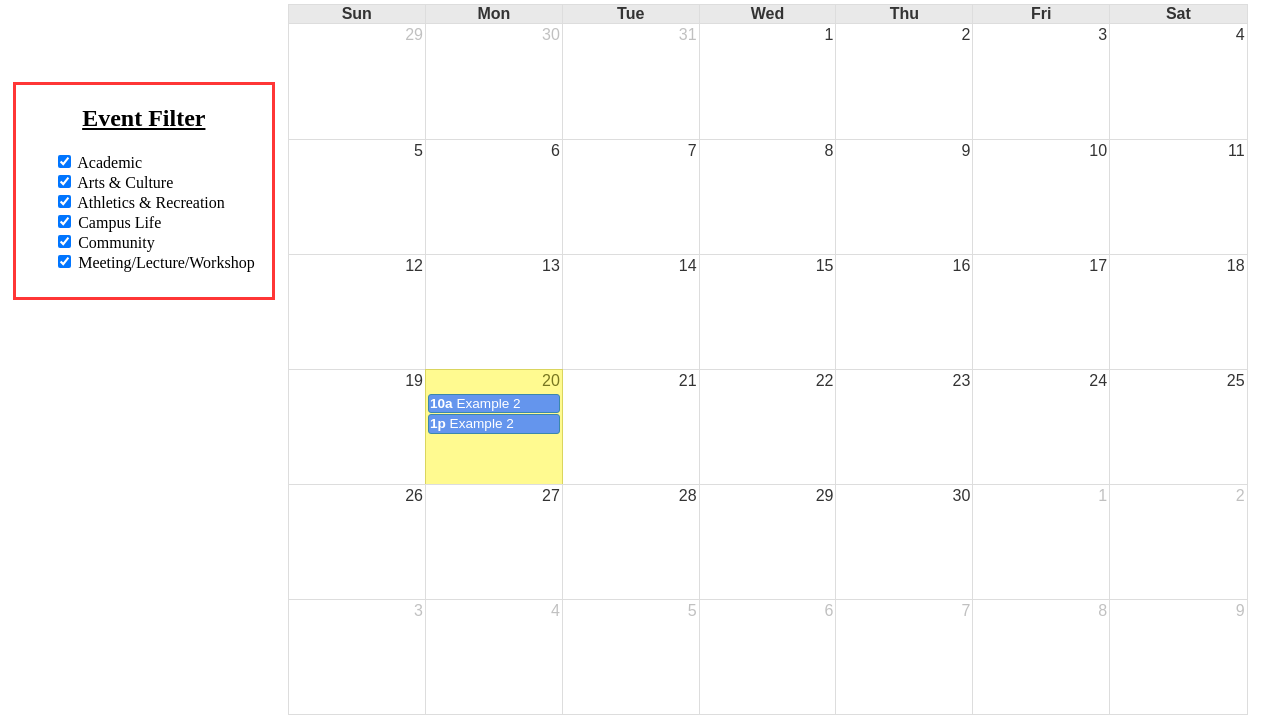
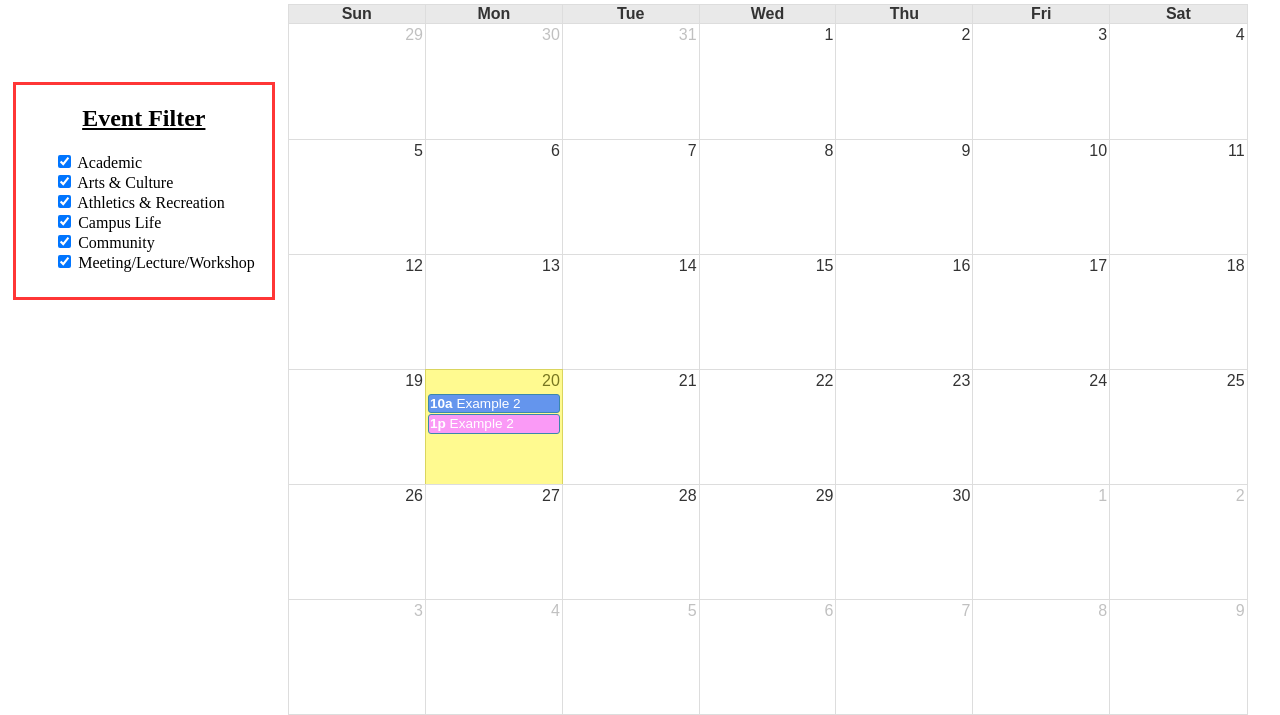
Before and after one commit to fhcsulb/448Project, a website: page website/index.html in a window 1280 px wide. Shown: the part 1010-1725 px from the top of the page. Drawn offline with nearby package versions, Linux system fonts and the light colour scheme; files whose address does not match are found by name.

Commit message:
Event color detection added.

```diff
--- a/website/app.js
+++ b/website/app.js
@@ -7,6 +7,32 @@ $(document).ready(function() {
             if(events.type == 'Academic') {
                 element.css('background-color', '#6495ED');
             }
+
+            if(events.type == 'Arts & Culture') {
+              element.css('background-color', '#FF9300');
+          }
+
+          if(events.type == 'Athletics & Recreation') {
+            element.css('background-color', '#1BFF00');
+        }
+
+        if(events.type == 'CampusLife') {
+          element.css('background-color', '#BB3358');
+      }
+
+      if(events.type == 'Community') {
+        element.css('background-color', '#FAD69A');
+    }
+
+
+    if(events.type == 'Meeting/Lecture/Workshop') {
+      element.css('background-color', '#FA9AF6');
+  }
+
+
+
+
+
 
             return filter(events);
         },
@@ -38,7 +64,7 @@ $(document).ready(function() {
   start: '2017-11-20 13:00',
   end: '2017-11-20 16:00',
   title: 'Example 2',
-  type: 'Academic',
+  type: 'Meeting/Lecture/Workshop',
 
 },
 
--- a/website/index.html
+++ b/website/index.html
@@ -1,6 +1,10 @@
 <!DOCTYPE html>
 <html>
   <head>
+
+
+
+
     <!-- JS Dependencies -->
     <link rel='stylesheet' href='fullcalendar-3.6.2/fullcalendar.css' />
     <link rel='stylesheet' href='style.css' />
@@ -28,13 +32,13 @@
        <br>
 
        <label>
-          <input class = 'eventFilter' type = "checkbox" value = "Arts&Culture"  checked> Arts & Culture
+          <input class = 'eventFilter' type = "checkbox" value = "Arts & Culture"  checked> Arts & Culture
       </label>
 
       <br>
 
       <label>
-          <input class = 'eventFilter' type = "checkbox" value = "Athletics&Recreation"  checked> Athletics & Recreation
+          <input class = 'eventFilter' type = "checkbox" value = "Athletics & Recreation"  checked> Athletics & Recreation
      </label>
 
      <br>
@@ -52,7 +56,7 @@
     <br>
 
     <label>
-        <input class = 'eventFilter' type = "checkbox" value = "MeetingLectureWorkshop"  checked> Meeting/Lecture/Workshop
+        <input class = 'eventFilter' type = "checkbox" value = "Meeting/Lecture/Workshop"  checked> Meeting/Lecture/Workshop
     </label>
 
 
@@ -65,5 +69,7 @@
     <div id="calendar"></div>
 
 
+
+
   </body>
 </html>
```
